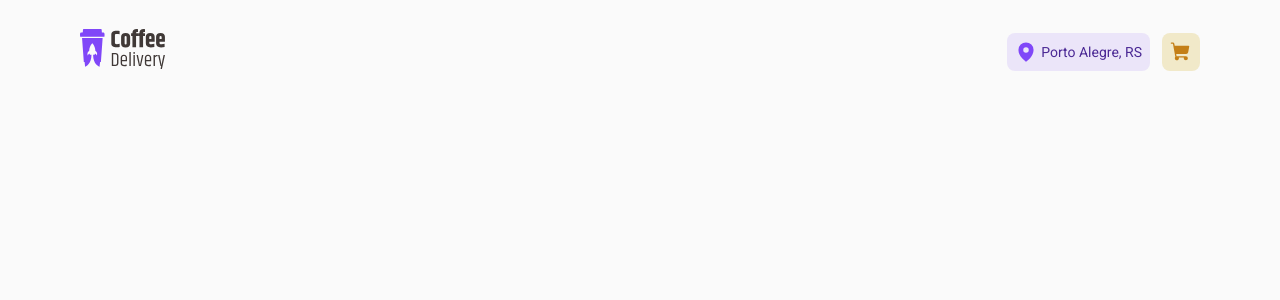
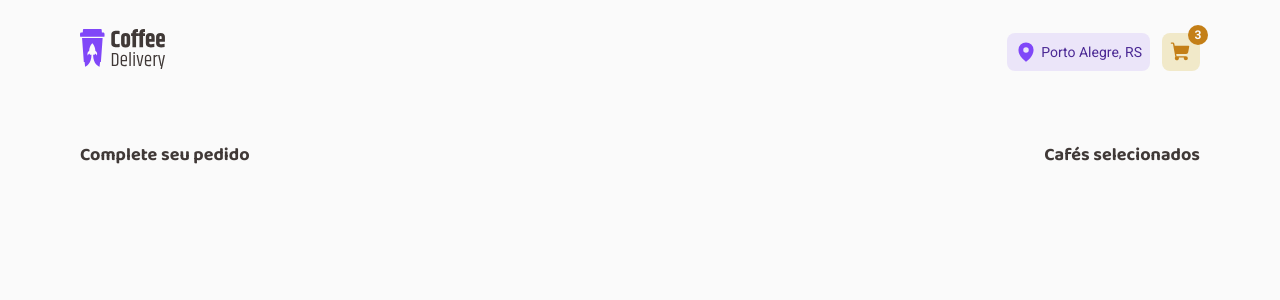
Before and after one commit to thrsouza/coffe-delivery, a React (Vite) app: page /checkout in a window 1280 px wide. Shown: the top 300 px of the page. Built offline with nearby package versions, Linux system fonts and the light colour scheme.

Commit message:
chore: add cart items amount badge

```diff
--- a/src/components/Header/index.tsx
+++ b/src/components/Header/index.tsx
@@ -8,6 +8,8 @@ import {
 } from './styles'
 
 export function Header() {
+  const cartItemsAmount = 3
+
   return (
     <HeaderContainer>
       <HeaderContent>
@@ -19,7 +21,11 @@ export function Header() {
             <MapPin size={22} weight="fill" />
             Porto Alegre, RS
           </LocationInfo>
-          <CheckoutLink to="/checkout" title="Checkout">
+          <CheckoutLink
+            to="/checkout"
+            title="Checkout"
+            cartItemsAmount={cartItemsAmount}
+          >
             <ShoppingCart size={22} weight="fill" />
           </CheckoutLink>
         </div>
--- a/src/components/Header/styles.ts
+++ b/src/components/Header/styles.ts
@@ -1,5 +1,5 @@
-import { NavLink } from 'react-router-dom'
-import styled from 'styled-components'
+import { NavLink, NavLinkProps } from 'react-router-dom'
+import styled, { css } from 'styled-components'
 
 export const HeaderContainer = styled.header`
   width: 100%;
@@ -45,14 +45,46 @@ export const LocationInfo = styled.span`
   }
 `
 
-export const CheckoutLink = styled(NavLink)`
+interface CheckoutLinkProps extends NavLinkProps {
+  cartItemsAmount: number
+}
+
+// eslint-disable-next-line prettier/prettier
+export const CheckoutLink = styled(NavLink) <CheckoutLinkProps>`
   display: flex;
   align-items: center;
   justify-content: center;
 
   padding: 0.5rem;
   border-radius: 8px;
+  position: relative;
 
   background: ${(props) => props.theme.yellow300};
   color: ${(props) => props.theme.yellow700};
+
+  ${(props) =>
+    props.cartItemsAmount > -1 &&
+    css`
+      &::after {
+        content: '${props.cartItemsAmount}';
+        display: flex;
+        align-items: center;
+        justify-content: center;
+
+        font-size: 0.75rem;
+        font-weight: bold;
+        line-height: 0;
+        border-radius: 50%;
+
+        width: 1.25rem;
+        height: 1.25rem;
+
+        position: absolute;
+        right: -0.5rem;
+        top: -0.5rem;
+
+        color: ${(props) => props.theme.gray100};
+        background: ${props.theme.yellow700};
+      }
+    `}
 `
--- a/src/pages/Checkout/index.tsx
+++ b/src/pages/Checkout/index.tsx
@@ -1,3 +1,16 @@
+import { CheckoutContainer, CheckoutContent } from './styles'
+
 export function Checkout() {
-  return <h1>Checkout</h1>
+  return (
+    <CheckoutContainer>
+      <CheckoutContent>
+        <div>
+          <h5>Complete seu pedido</h5>
+        </div>
+        <div>
+          <h5>Cafés selecionados</h5>
+        </div>
+      </CheckoutContent>
+    </CheckoutContainer>
+  )
 }
--- /dev/null
+++ b/src/pages/Checkout/styles.ts
@@ -0,0 +1,19 @@
+import styled from 'styled-components'
+
+export const CheckoutContainer = styled.main`
+  width: 100%;
+  padding: 0 1rem;
+  margin: 5rem 0;
+`
+
+export const CheckoutContent = styled.div`
+  display: flex;
+  align-items: center;
+  justify-content: space-between;
+  gap: 3.5rem;
+
+  width: 100%;
+  max-width: 70rem;
+  margin: 0 auto;
+  padding: 4rem 0;
+`
```
